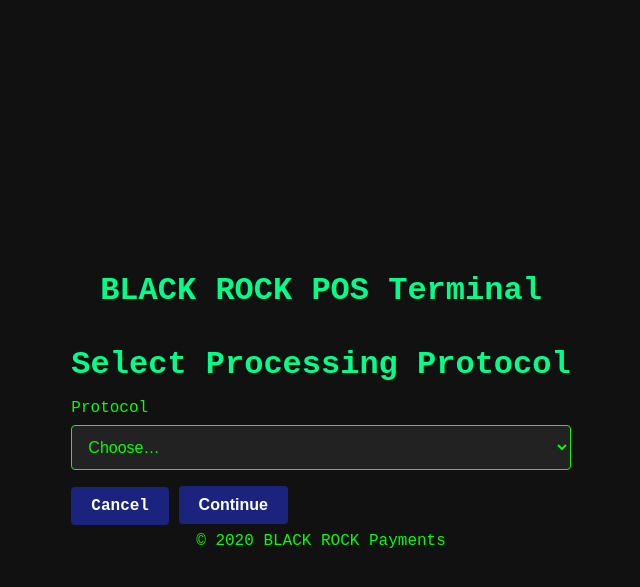
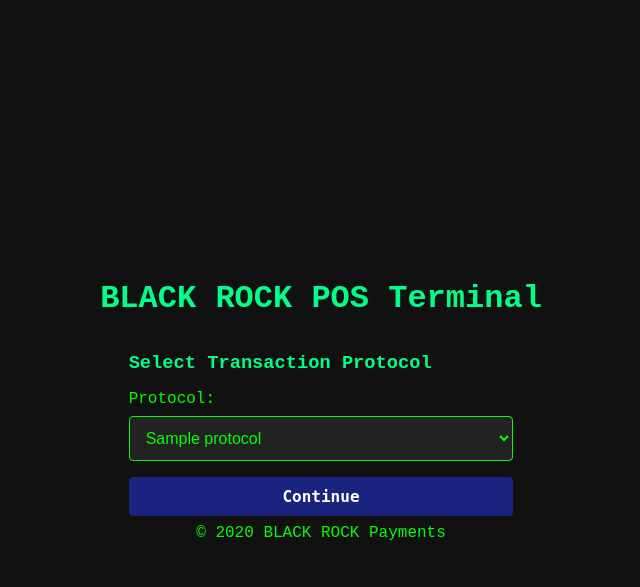
Before and after one commit to nbkeuro/vishnu, a Flask app: template templates/protocol.html in a window 1280 px wide. Shown: the top 587 px of the page, without its empty margins (319-959 px from the left). Run offline with Flask 3, Linux system fonts and the light colour scheme; the template is opened without the code that fills it: most values are stand-ins (such as "Sample title", 1, 10 or a date in 2020).

Commit message:
Update protocol.html

```diff
--- a/templates/protocol.html
+++ b/templates/protocol.html
@@ -1,28 +1,13 @@
 {% extends "base.html" %}
-{% block title %}Select Protocol · BLACK ROCK POS{% endblock %}
 {% block content %}
-<div class="row justify-content-center">
-  <div class="col-12 col-md-8 col-lg-6">
-    <div class="card">
-      <div class="card-body">
-        <h1 class="h5 mb-4">Select Processing Protocol</h1>
-        <form method="post">
-          <div class="mb-3">
-            <label class="form-label">Protocol</label>
-            <select class="form-select" name="protocol" required>
-              <option value="" selected disabled>Choose…</option>
-              {% for name in protocols %}
-                <option value="{{ name }}">{{ name }}</option>
-              {% endfor %}
-            </select>
-          </div>
-          <div class="d-flex gap-2">
-            <a class="btn btn-outline-light" href="{{ url_for('dashboard') }}">Cancel</a>
-            <button class="btn btn-success">Continue</button>
-          </div>
-        </form>
-      </div>
-    </div>
-  </div>
-</div>
+<h3>Select Transaction Protocol</h3>
+<form method="POST">
+    <label>Protocol:</label>
+    <select name="protocol" required>
+        {% for p in protocols %}
+            <option value="{{ p }}">{{ p }}</option>
+        {% endfor %}
+    </select>
+    <button type="submit">Continue</button>
+</form>
 {% endblock %}
```
